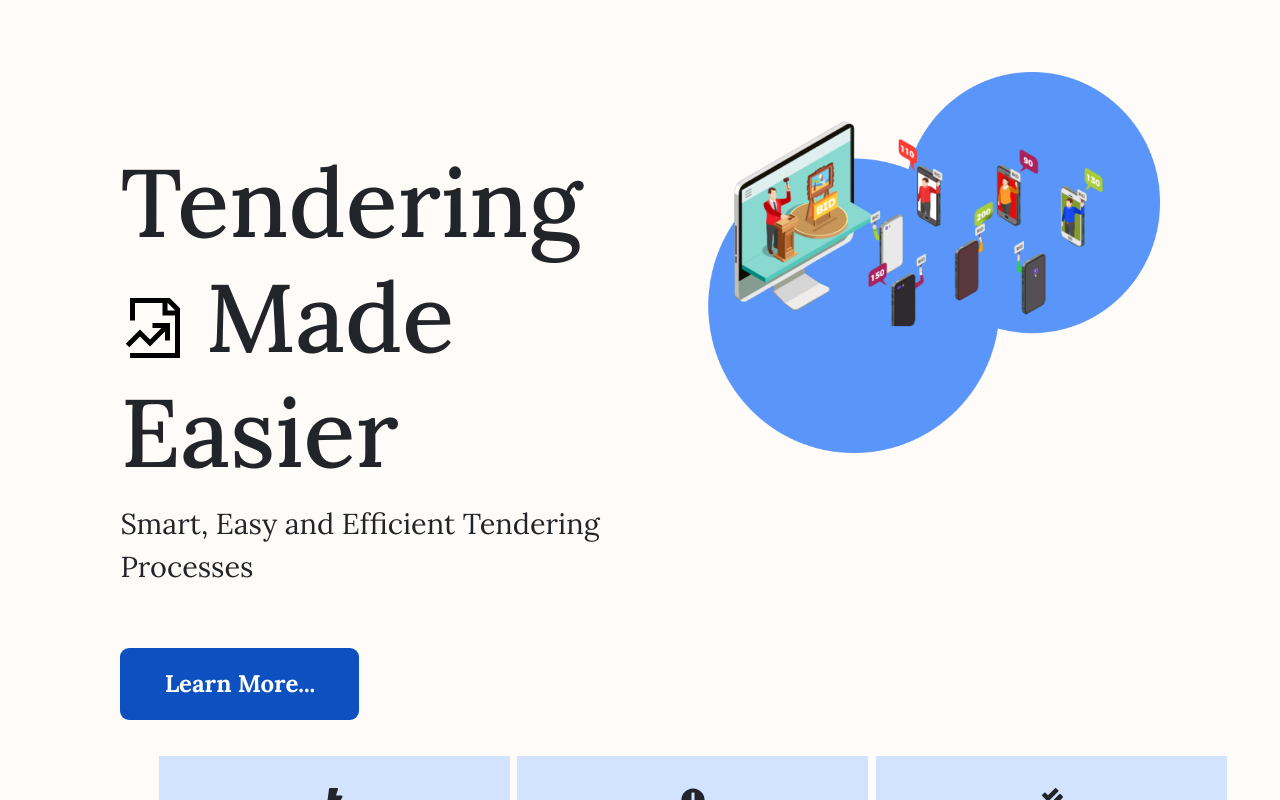
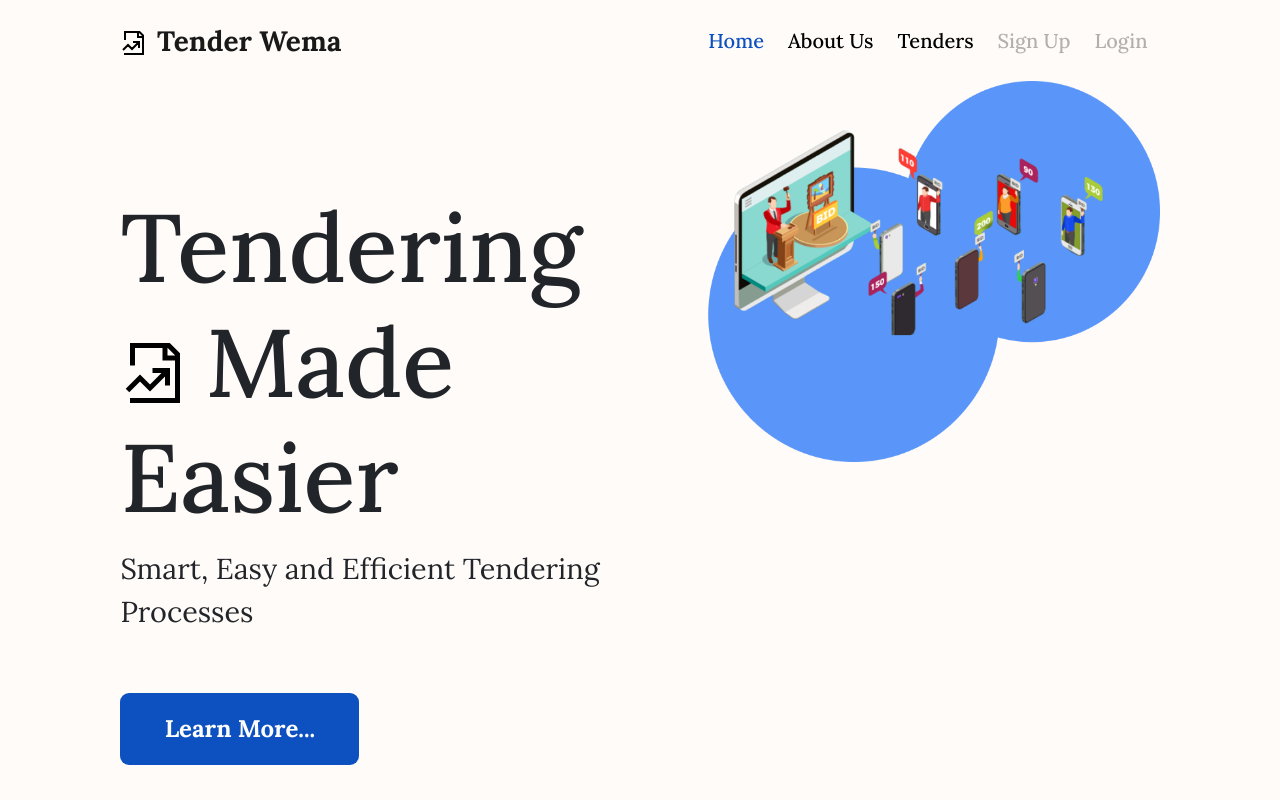
Before and after one commit to nelsonmutindamwanzia/tender-wema-frontend, a React (Create React App) app: page / in a window 1280 px wide. Shown: the top 800 px of the page. Built offline with nearby package versions, Linux system fonts and the light colour scheme.

Commit message:
nav changes

```diff
--- a/src/App.js
+++ b/src/App.js
@@ -1,8 +1,10 @@
 import Landing from './components/Landing';
+import Navi from './components/Navi';
 
 function App() {
   return (
     <div className="App">
+      <Navi/>
       <Landing/>
     </div>
   );
--- a/src/components/Landing.js
+++ b/src/components/Landing.js
@@ -9,14 +9,14 @@ function Landing() {
         <div className='container-fluid' id='landing-page'>
             <div className='row'>
                 <div className='col-md-4 col-lg-4 col-sm-12 col-xl-6'>
-                    <br/>  <br/> <br/> <br/>
+                    <br/> <br/> <br/>
                     <h1 className='landing-header'>Tendering <GrDocumentPerformance size={60} /> Made Easier</h1>
                     <p className='landing-text'>Smart, Easy and Efficient Tendering Processes</p>
                     <br/>
                     <button type="button" className="btn"> Learn More...</button>
                 </div>
                 <div className='col-md-6 col-lg-6 col-sm-12 col-xl-6'>
-                    <br/><br/>
+
                     <img className='img-fluid' src={landingimg} alt='landing-page-img' />
                 </div>
             </div>
```
